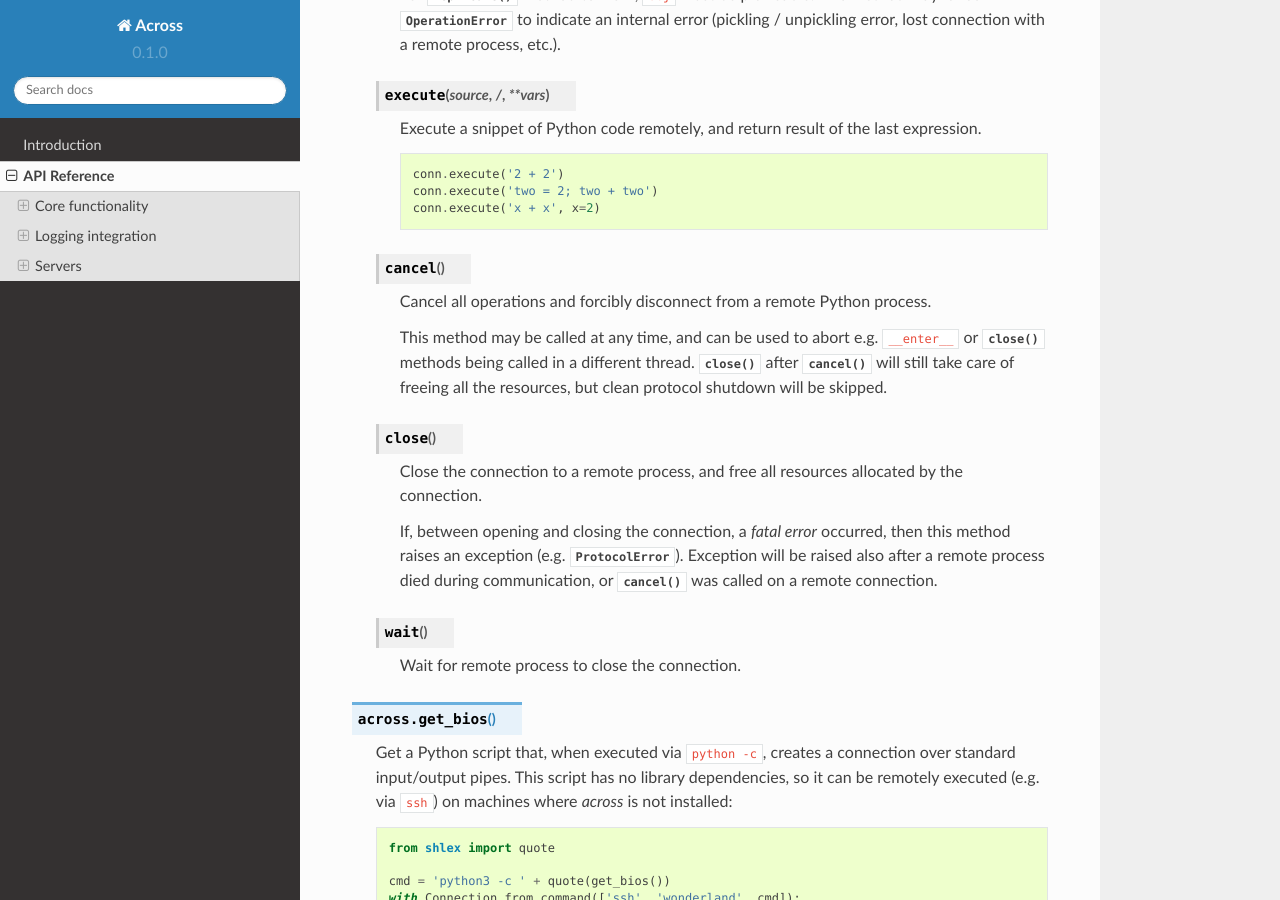
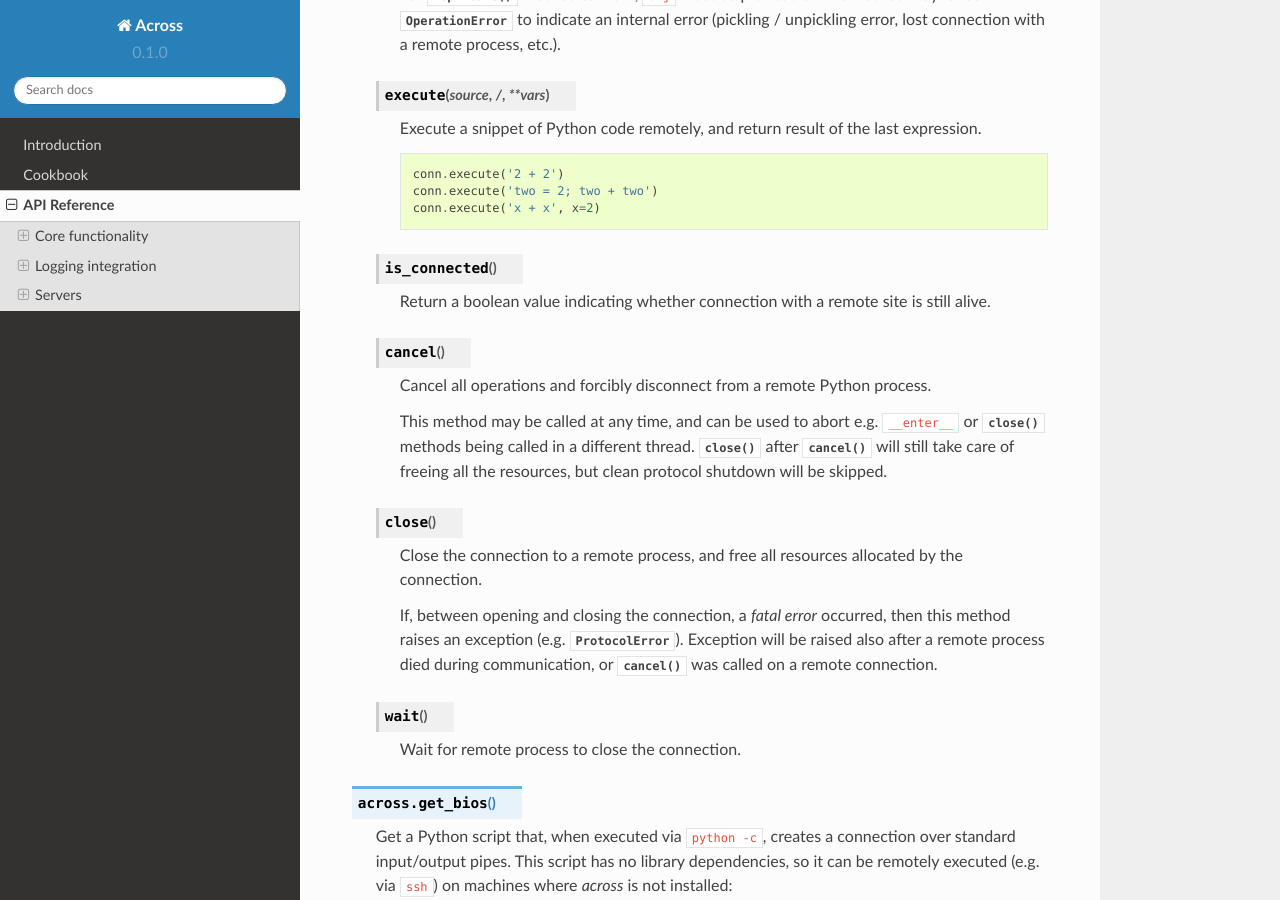
Before and after one commit to rusek/across, a Sphinx documentation site: the page built from doc/api.rst, in a window 1280 px wide and 900 px high, scrolled down 2860 px. Built offline with Sphinx 7.4.7 and the Read the Docs theme 2.0.0, drawn with Linux system fonts in a browser that asks for light colours.

Commit message:
Connection.is_connected() method

```diff
--- a/across/__init__.py
+++ b/across/__init__.py
@@ -802,6 +802,10 @@ class Connection:
         None: 'greeting',
     }
 
+    def is_connected(self):
+        # Lock not needed, because attribute access is atomic
+        return self.__state in (_STARTING, _RUNNING)
+
     def wait(self):
         with self.__lock:
             while self.__state in (_STARTING, _RUNNING):
--- a/doc/api.rst
+++ b/doc/api.rst
@@ -149,6 +149,10 @@ Core functionality
             conn.execute('2 + 2')
             conn.execute('two = 2; two + two')
             conn.execute('x + x', x=2)
+
+    .. method:: is_connected()
+
+        Return a boolean value indicating whether connection with a remote site is still alive.
 
     .. method:: cancel()
 
--- a/doc/index.rst
+++ b/doc/index.rst
@@ -8,6 +8,7 @@ Contents
     :maxdepth: 2
 
     intro
+    cookbook
     api
 
 Indices and tables
```
Also changed, not shown: doc/cookbook.rst (added, +29 -0 lines), 1 other file.
